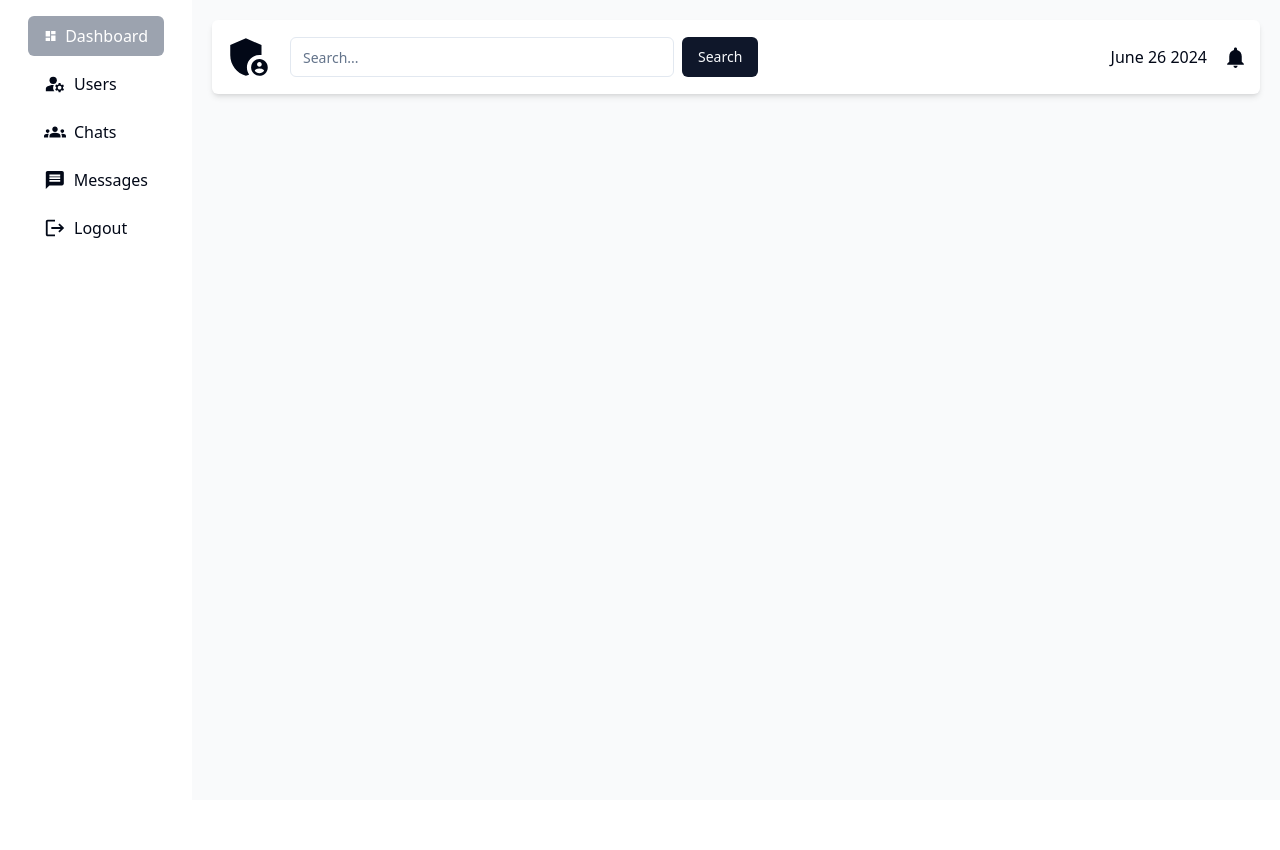
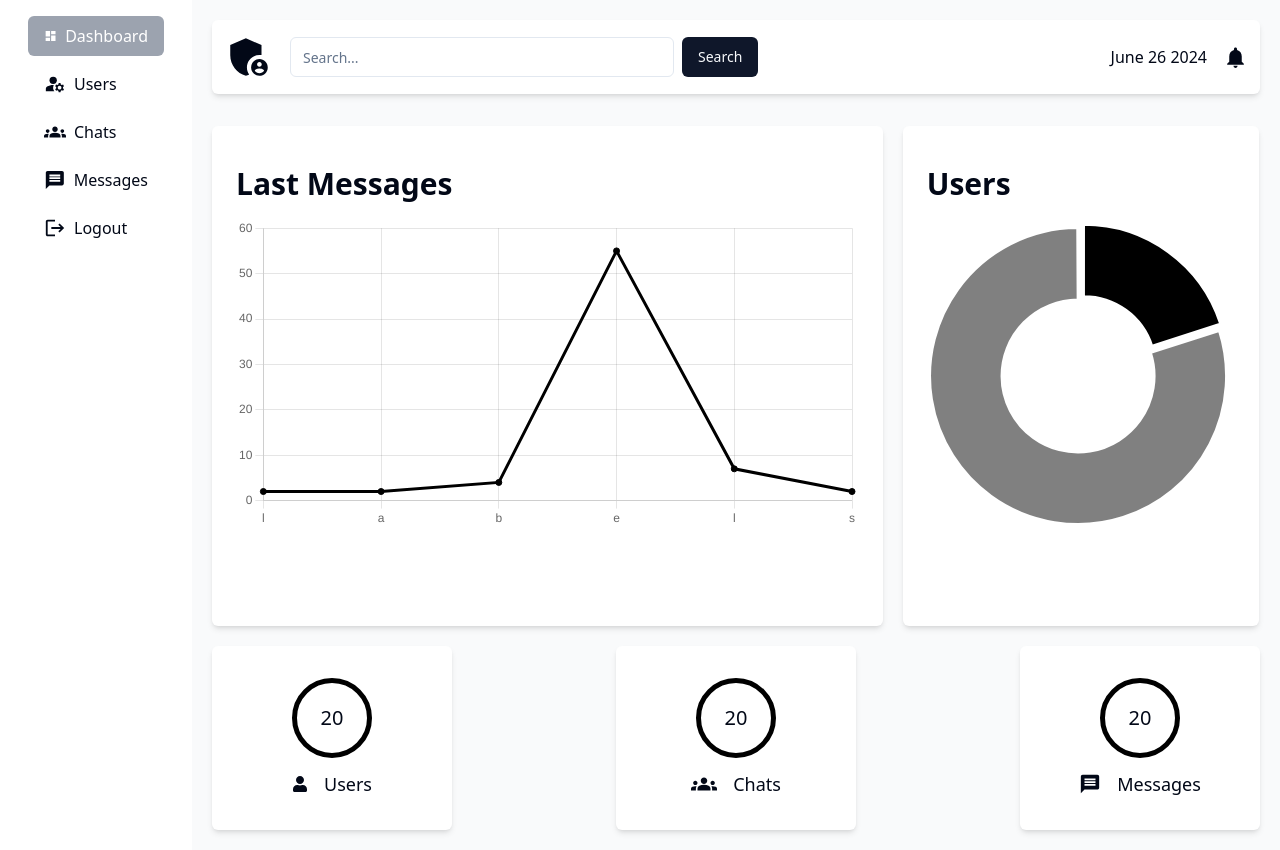
Before and after one commit to vivek3454/chat-app, a React (Vite) app in the folder frontend/: page /admin/dashboard in a window 1280 px wide. Before the commit the page ends 800 px from the top, so only its background shows below. Built offline with nearby package versions, Linux system fonts and the light colour scheme.

Commit message:
add charts in dashboard

```diff
--- /dev/null
+++ b/frontend/src/components/admin/AppBar.jsx
@@ -0,0 +1,24 @@
+import { Button } from '@/components/ui/button'
+import { Input } from '@/components/ui/input'
+import { format } from 'date-fns'
+import { MdAdminPanelSettings, MdNotifications } from 'react-icons/md'
+
+const AppBar = () => {
+    return (
+        <div className="bg-white p-3 rounded-md shadow-md flex justify-between">
+            <div className='flex items-center gap-4'>
+                <MdAdminPanelSettings size={50} />
+                <div className="flex gap-2">
+                    <Input className="w-96" placeholder="Search..." />
+                    <Button>Search</Button>
+                </div>
+            </div>
+            <div className='flex items-center gap-4'>
+                <span>{format(new Date(), "MMMM dd yyyy")}</span>
+                <MdNotifications size={25} />
+            </div>
+        </div>
+    )
+}
+
+export default AppBar
--- /dev/null
+++ b/frontend/src/components/admin/Charts.jsx
@@ -0,0 +1,93 @@
+import React from 'react'
+import { Line, Doughnut } from 'react-chartjs-2'
+import {
+    ArcElement,
+    BarElement,
+    CategoryScale,
+    Chart as ChartJS,
+    Legend,
+    LinearScale,
+    LineElement,
+    PointElement,
+    Title,
+    Tooltip,
+} from "chart.js";
+
+ChartJS.register(
+    ArcElement,
+    Tooltip,
+    Legend,
+    CategoryScale,
+    LinearScale,
+    BarElement,
+    Title,
+    PointElement,
+    LineElement
+);
+
+
+const lineChartOptions = {
+    responsive: true,
+    plugins: {
+        legend: {
+            display: false,
+        },
+        title: {
+            display: false,
+        }
+    }
+}
+
+const LineChart = ({ value }) => {
+    const data = {
+        labels: "labels",
+        datasets: [
+            {
+                label: 'Dataset 1',
+                data: value,
+                fill: true,
+                borderColor: "black",
+                backgroundColor: "black",
+            },
+        ]
+    };
+
+    return (
+        <Line data={data} options={lineChartOptions} />
+    )
+}
+
+
+
+const doughnutChartOptions = {
+    responsive: true,
+    plugins: {
+        legend: {
+            display: false,
+        },
+        title: {
+            display: false,
+        }
+    }
+}
+
+
+const DoughnutChart = ({ value }) => {
+    const data = {
+        labels: ["labels2"],
+        datasets: [
+            {
+                label: 'Dataset 2',
+                data: value,
+                backgroundColor: ["black", "gray"],
+                offset: 20
+            },
+        ]
+    };
+
+    return (
+        <Doughnut data={data} options={doughnutChartOptions} />
+    )
+}
+
+export { LineChart, DoughnutChart }
--- /dev/null
+++ b/frontend/src/components/admin/Widget.jsx
@@ -0,0 +1,15 @@
+import React from 'react'
+
+const Widget = ({ title, value, icon }) => {
+    return (
+        <div className="bg-white p-8 w-60 rounded-md shadow-md text-center">
+            <div className='w-20 h-20 rounded-full border-[5px] border-black flex justify-center items-center text-xl font-medium mx-auto'>{value}</div>
+            <div className='flex items-center justify-center mt-3 gap-4'>
+                {icon}
+                <h2 className='text-lg'>{title}</h2>
+            </div>
+        </div>
+    )
+}
+
+export default Widget
--- a/frontend/src/components/layouts/AdminLayout.jsx
+++ b/frontend/src/components/layouts/AdminLayout.jsx
@@ -7,7 +7,7 @@ const AdminLayout = ({ children }) => {
 
     if(!isAdmin) return <Navigate to={"/admin"} />
     return (
-        <div className='grid grid-cols-[15%_85%] h-screen'>
+        <div className='grid grid-cols-[15%_85%] min-h-screen'>
             <Sidebar />
             <div className='bg-gray-50 p-5'>{children}</div>
         </div>
--- a/frontend/src/pages/admin/Dashboard.jsx
+++ b/frontend/src/pages/admin/Dashboard.jsx
@@ -1,25 +1,42 @@
+import AppBar from '@/components/admin/AppBar'
+import { DoughnutChart, LineChart } from '@/components/admin/Charts'
+import Widget from '@/components/admin/Widget'
 import AdminLayout from '@/components/layouts/AdminLayout'
-import { Button } from '@/components/ui/button'
-import { Input } from '@/components/ui/input'
-import { format } from 'date-fns'
-import { MdAdminPanelSettings, MdNotifications } from 'react-icons/md'
+import { FaUser } from 'react-icons/fa'
+import { MdGroups, MdMessage } from 'react-icons/md'
+
 
 const Dashboard = () => {
     return (
         <AdminLayout>
             <div className=''>
-                <div className="bg-white p-3 rounded-md shadow-md flex justify-between">
-                    <div className='flex items-center gap-4'>
-                        <MdAdminPanelSettings size={50} />
-                        <div className="flex gap-2">
-                            <Input className="w-96" placeholder="Search..." />
-                            <Button>Search</Button>
-                        </div>
+                <AppBar />
+                <div className='grid grid-cols-[64%_34%] mt-8 gap-5'>
+                    <div className="bg-white p-6 rounded-md h-[500px] shadow-md">
+                        <h2 className='text-3xl font-semibold my-4'>Last Messages</h2>
+                        <LineChart value={[2, 2, 4, 55, 7, 2]} />
                     </div>
-                    <div className='flex items-center gap-4'>
-                        <span>{format(new Date(), "MMMM dd yyyy")}</span>
-                        <MdNotifications size={25} />
+                    <div className="bg-white p-6 rounded-md h-[500px] shadow-md">
+                        <h2 className='text-3xl font-semibold my-4'>Users</h2>
+                        <DoughnutChart value={[2, 8]} />
                     </div>
+                </div>
+                <div className='flex justify-between mt-5'>
+                    <Widget
+                        title={"Users"}
+                        value={20}
+                        icon={<FaUser />}
+                    />
+                    <Widget
+                        title={"Chats"}
+                        value={20}
+                        icon={<MdGroups size={26} />}
+                    />
+                    <Widget
+                        title={"Messages"}
+                        value={20}
+                        icon={<MdMessage size={22} />}
+                    />
                 </div>
             </div>
         </AdminLayout>
```
